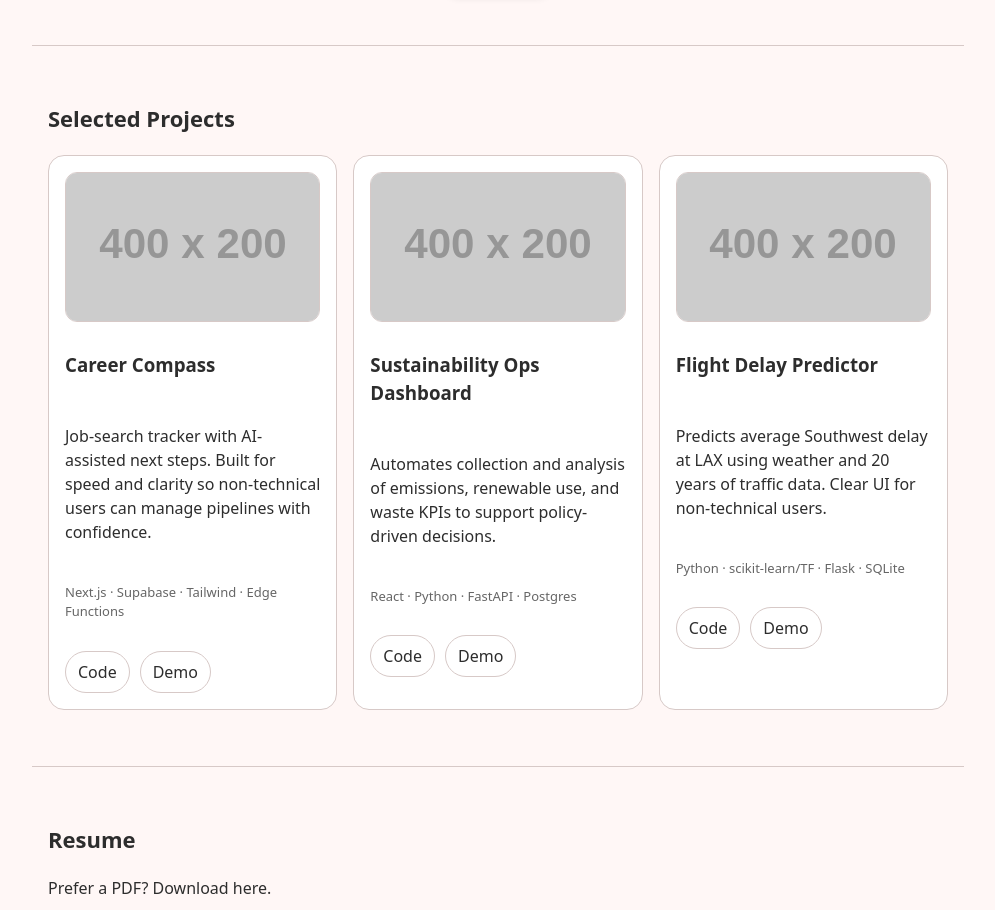
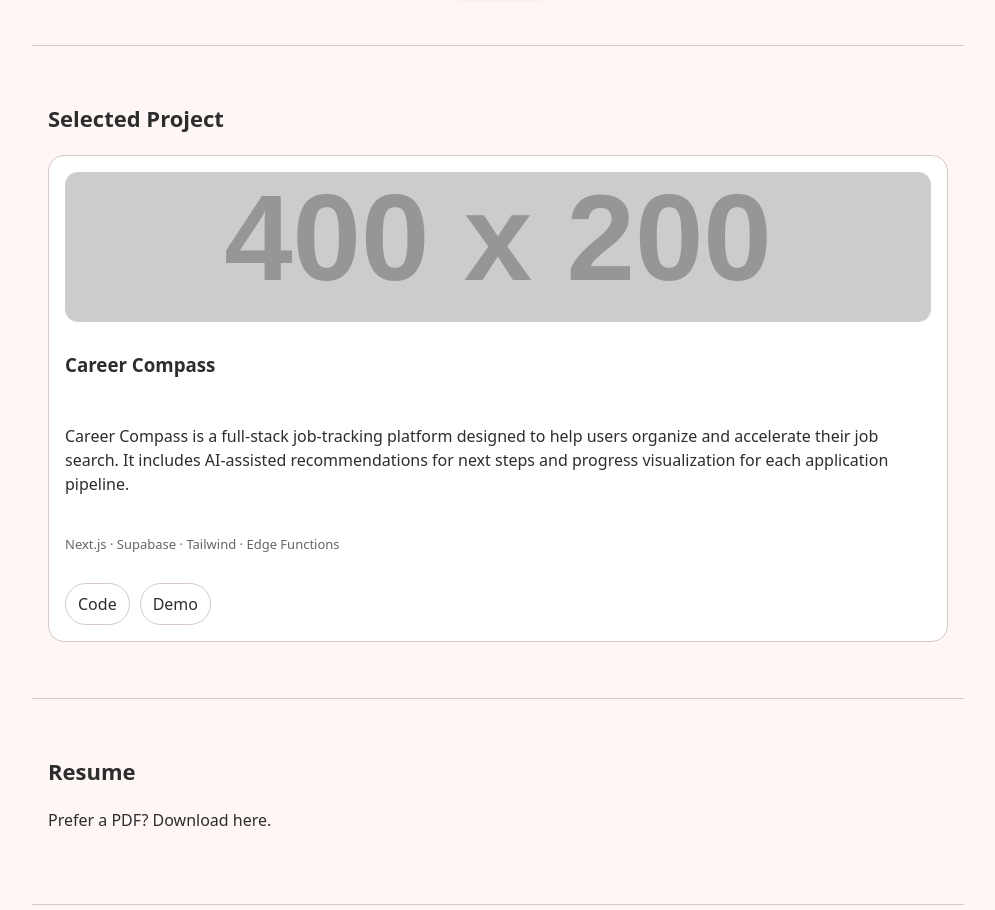
Before and after one commit to lougue42/lougue42-lougue42.github.io, a plain HTML site: page index.html in a window 1280 px wide. Shown: the part 477-1387 px from the top of the page, without its empty margins (142-1137 px from the left). Drawn offline with Linux system fonts and the light colour scheme; placeholder pictures from the web are drawn by us.

Commit message:
Revise project titles and descriptions in index.html
Updated project descriptions and titles in the projects section. Removed multiple project cards for clarity.

```diff
--- a/index.html
+++ b/index.html
@@ -81,7 +81,7 @@
     section{padding:56px 16px;border-top:1px solid var(--ring)}
     .section-title{font-size:22px;margin:0 0 20px}
 
-    /* PROJECT CARDS */
+    /* PROJECT CARD */
     .grid{
       display:grid; gap:16px;
       grid-template-columns: repeat(auto-fit, minmax(260px, 1fr));
@@ -126,37 +126,15 @@
 
     <!-- Projects -->
     <section id="projects" aria-labelledby="projects-title">
-      <h2 class="section-title" id="projects-title">Selected Projects</h2>
+      <h2 class="section-title" id="projects-title">Selected Project</h2>
       <div class="grid">
         <article class="card">
           <img src="https://via.placeholder.com/400x200.png?text=Career+Compass" alt="Career Compass app placeholder">
           <h3>Career Compass</h3>
-          <p>Job-search tracker with AI-assisted next steps. Built for speed and clarity so non-technical users can manage pipelines with confidence.</p>
+          <p>Career Compass is a full-stack job-tracking platform designed to help users organize and accelerate their job search. It includes AI-assisted recommendations for next steps and progress visualization for each application pipeline.</p>
           <p class="stack">Next.js · Supabase · Tailwind · Edge Functions</p>
           <div class="links-row">
             <a class="pill" href="https://github.com/lougue42">Code</a>
-            <a class="pill" href="#">Demo</a>
-          </div>
-        </article>
-
-        <article class="card">
-          <img src="https://via.placeholder.com/400x200.png?text=Sustainability+Ops+Dashboard" alt="Sustainability dashboard placeholder">
-          <h3>Sustainability Ops Dashboard</h3>
-          <p>Automates collection and analysis of emissions, renewable use, and waste KPIs to support policy-driven decisions.</p>
-          <p class="stack">React · Python · FastAPI · Postgres</p>
-          <div class="links-row">
-            <a class="pill" href="#">Code</a>
-            <a class="pill" href="#">Demo</a>
-          </div>
-        </article>
-
-        <article class="card">
-          <img src="https://via.placeholder.com/400x200.png?text=Flight+Delay+Predictor" alt="Flight delay predictor placeholder">
-          <h3>Flight Delay Predictor</h3>
-          <p>Predicts average Southwest delay at LAX using weather and 20 years of traffic data. Clear UI for non-technical users.</p>
-          <p class="stack">Python · scikit-learn/TF · Flask · SQLite</p>
-          <div class="links-row">
-            <a class="pill" href="#">Code</a>
             <a class="pill" href="#">Demo</a>
           </div>
         </article>
```
